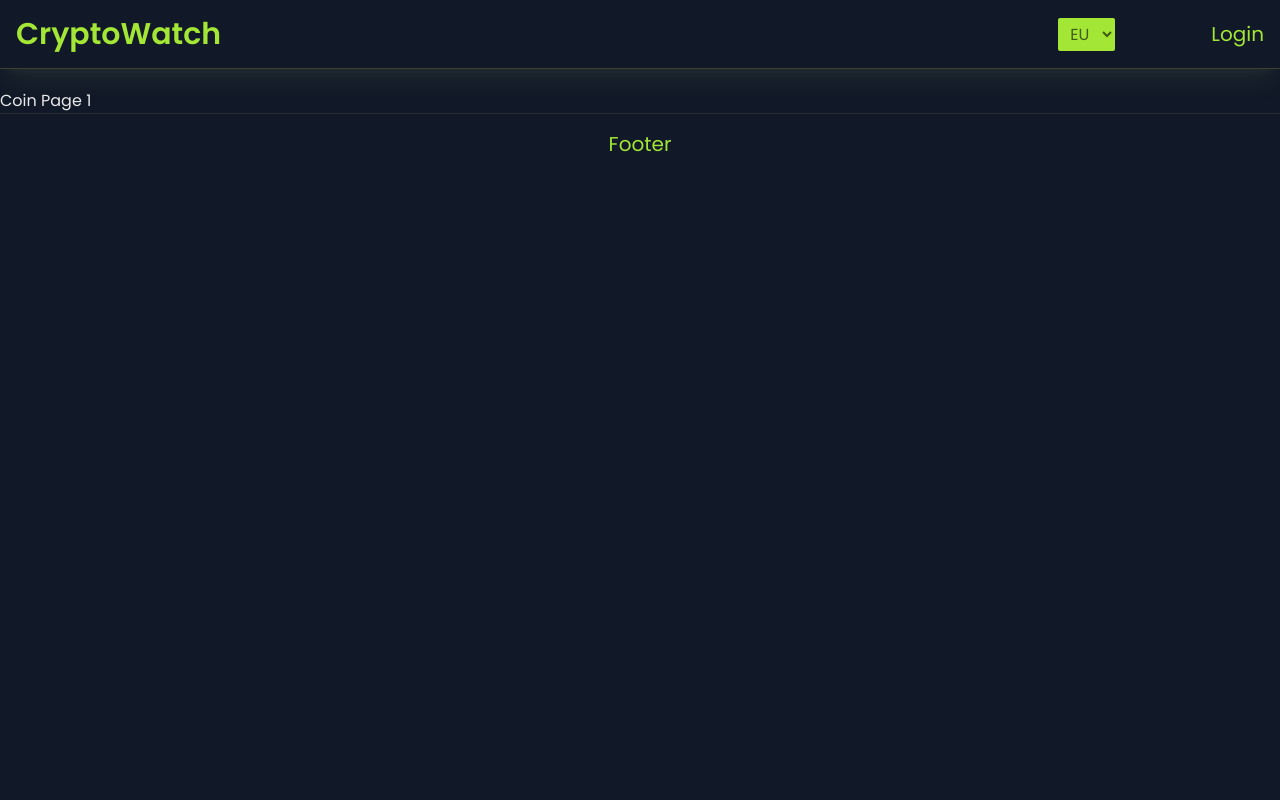
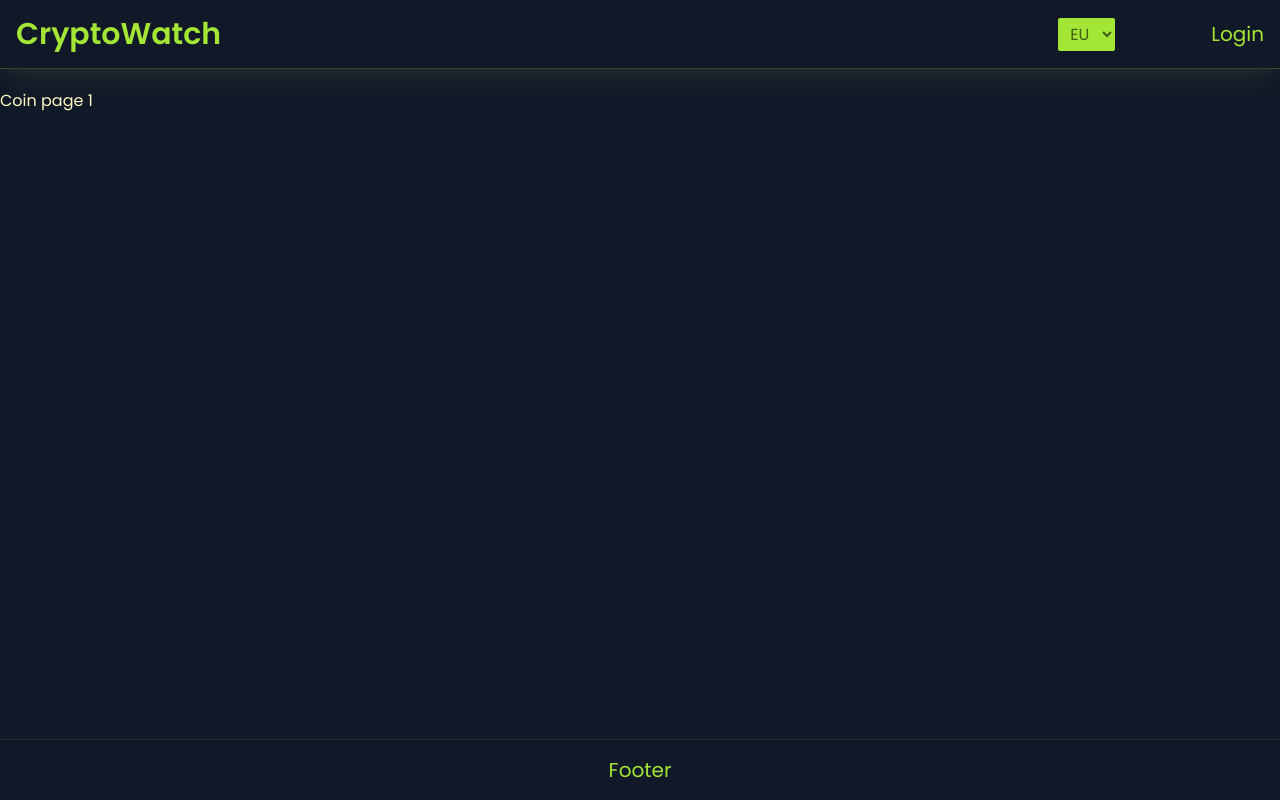
Before and after one commit to vlayco/crypto-watcher, a Next.js app: page /coins/1 in a window 1280 px wide. Built offline with nearby package versions, Linux system fonts and the light colour scheme.

Commit message:
minor changes

```diff
--- a/src/app/coins/[coinId]/page.tsx
+++ b/src/app/coins/[coinId]/page.tsx
@@ -1,6 +1,8 @@
 const Coin = ({ params }: { params: { coinId: string } }) => {
   return (
-    <div>Coin Page {params.coinId}</div>
+    <main className='flex-1 text-yellow-100'>
+      <section className='container mx-auto'>Coin page {params.coinId}</section>
+    </main>
   )
 }
 
```
